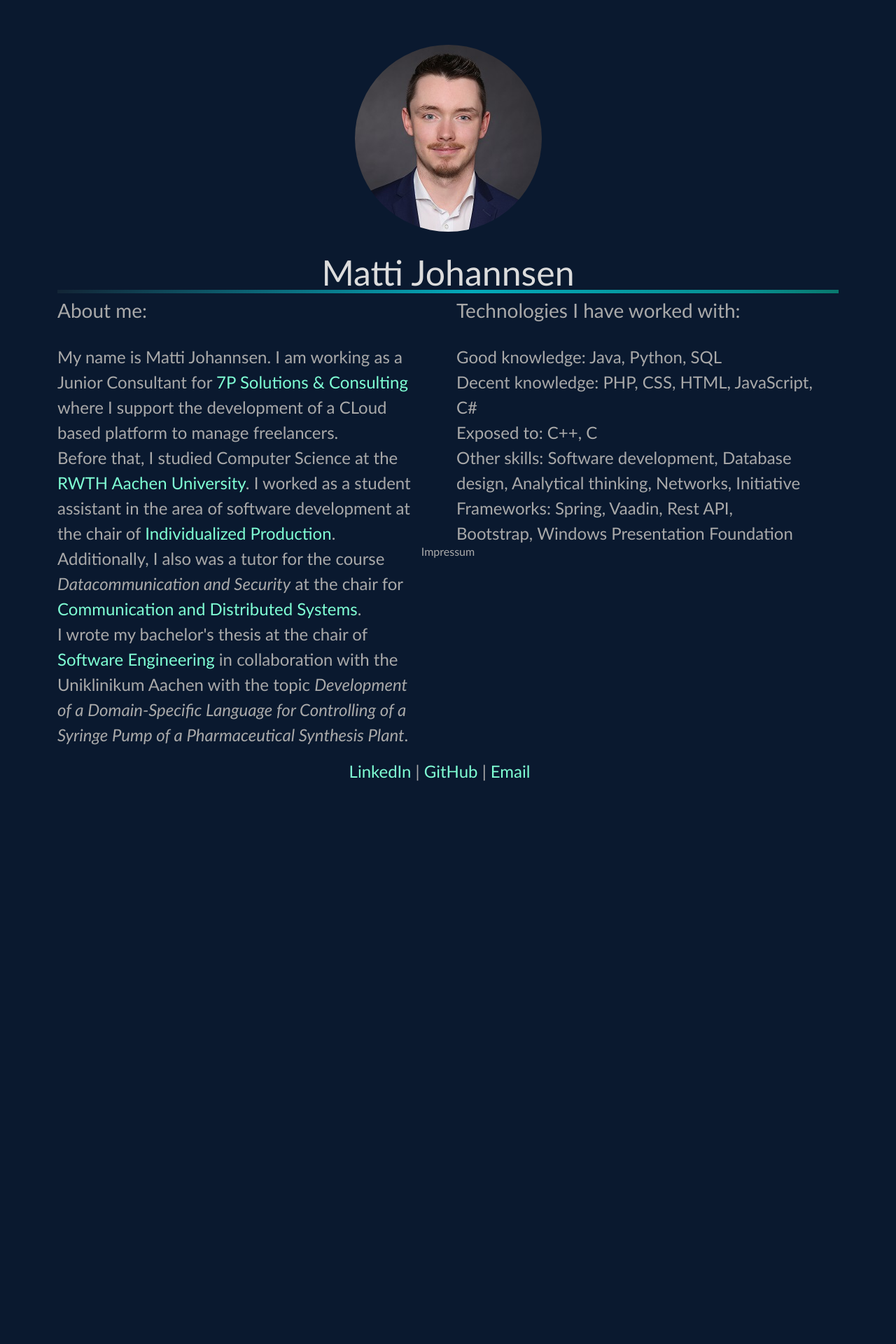
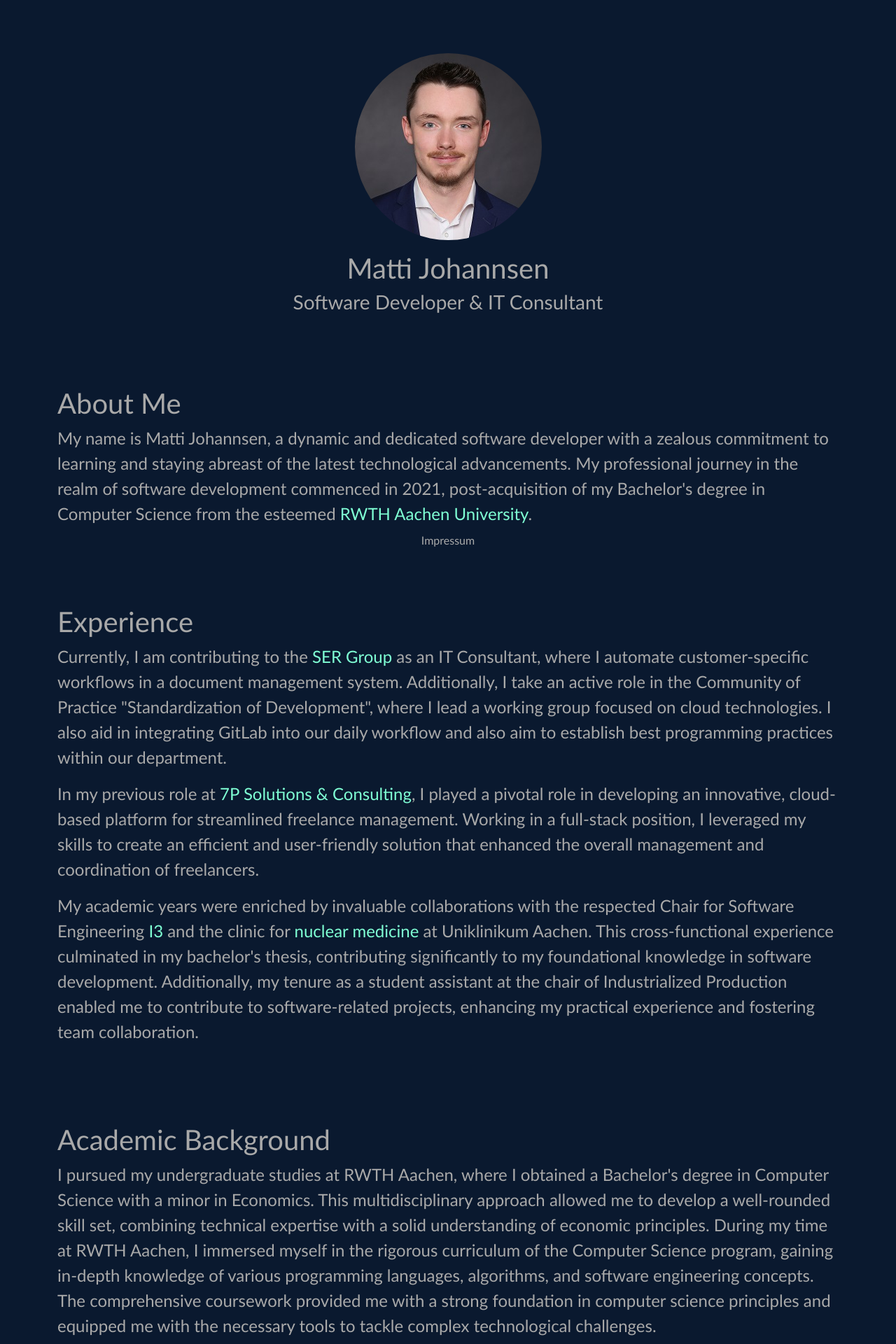
Before and after one commit to Makjster/personal-website, a PHP site: page / in a window 1280 px wide. Shown: the top 1920 px of the page at 70% size. Before the commit the page ends 1116 px from the top, so only its background shows below. Run offline with PHP 8.4, Linux system fonts and the light colour scheme.

Commit message:
Complete update
Updated website with current information and also changed the layout

```diff
--- a/css/main.css
+++ b/css/main.css
@@ -9,7 +9,7 @@ img {
     max-height:100%;
     -o-object-fit:scale-down;
     object-fit:scale-down;
-    margin-top: 5%;
+    margin-top: 2.5%;
     opacity: 1.0;
     transition: opacity .25s ease-in-out;
     -moz-transition: opacity .25s ease-in-out;
@@ -33,23 +33,6 @@ img:hover{
 .title{
     padding-top: 2.5%;
     text-align: center;
-    line-height:0.9em;
-}
-h1{
-    font-size: 50px;
-    color: gainsboro;
-    background: /* gradient can be an image */
-            linear-gradient(
-                    to left,
-                    rgba(9,121,110,1) 0%,
-                    rgba(7,143,145,1) 12%,
-                    rgba(4,169,186,1) 47%,
-                    rgba(19,37,54,1) 100%
-            )
-            left
-            bottom
-            no-repeat;
-    background-size:100% 5px ;/* if linear-gradient, we need to resize it */
 }
 
 h2{
--- a/index.html
+++ b/index.html
@@ -8,48 +8,95 @@
     <meta content="Matti Johannsen - Software Developer" name="description">
     <meta content="software, developer, web, engineer" name="keywords">
     <link rel="icon" href="images/favicon.png" sizes="16x16">
+
     <!-- Bootstrap CSS -->
     <link href="https://cdn.jsdelivr.net/npm/bootstrap@5.0.0-beta1/dist/css/bootstrap.min.css" rel="stylesheet" integrity="sha384-giJF6kkoqNQ00vy+HMDP7azOuL0xtbfIcaT9wjKHr8RbDVddVHyTfAAsrekwKmP1" crossorigin="anonymous">
     <link rel="stylesheet" href="css/main.css" type="text/css"/>
+
     <title>Matti Johannsen</title>
 </head>
-
 <body>
-<img src="images/matti_johannsen.jpg" class="img-fluid center" alt="Picture of Matti Johannsen">
 
 <div class="container content">
-    <div class="title">
+    <!-- Title Section -->
+    <div class="title text-center py-5">
+        <img src="images/matti_johannsen.jpg" class="rounded-circle mb-3" alt="Matti Johannsen">
         <h1>Matti Johannsen</h1>
+        <h3>Software Developer & IT Consultant</h3>
+    </div>
 
-</div>
-    <div class="row">
-        <div class="col-md">
-     <h3>About me:</h3><br>
+    <!-- About Me Section -->
+    <div class="row py-5">
+        <div class="col">
+            <h2>About Me</h2>
             <p>
-        My name is Matti Johannsen. I am working as a Junior Consultant for <a href="https://7p-solutions-consulting.com/en/" target="_blank">7P Solutions & Consulting</a> where I support the development of a CLoud based platform to manage freelancers.<br>
-        Before that, I studied Computer Science at the <a href="https://www.rwth-aachen.de/go/id/a/?lidx=1" target="_blank">RWTH Aachen University</a>. I worked as a student assistant in the area of software development at the chair of <a href="https://www.ip.rwth-aachen.de/" target="_blank">Individualized Production</a>.<br>
-		Additionally, I also was a tutor for the course <i>Datacommunication and Security</i> at the chair for <a href="https://www.comsys.rwth-aachen.de/home" target="_blank"> Communication and Distributed Systems</a>. <br>
-        I wrote my bachelor's thesis at the chair of <a href="https://www.se-rwth.de/" target="_blank">Software Engineering</a> in collaboration with the Uniklinikum Aachen with the topic <i>Development of a Domain-Specific Language for Controlling
-		of a Syringe Pump of a Pharmaceutical Synthesis Plant</i>.
+               My name is Matti Johannsen, a dynamic and dedicated software developer with a zealous commitment to learning and staying abreast of the latest technological advancements. My professional journey in the realm of software development commenced in 2021, post-acquisition of my Bachelor's degree in Computer Science from the esteemed <a href="https://www.rwth-aachen.de/go/id/a/?lidx=1" target="_blank">RWTH Aachen University</a>.
             </p>
         </div>
-    <div class="col-md px-md-5">
-        <h3>Technologies I have worked with:</h3><br>
+    </div>
+
+    <!-- Experience Section -->
+    <div class="row py-5">
+        <div class="col">
+            <h2>Experience</h2>
             <p>
-            Good knowledge: Java, Python, SQL <br>
-            Decent knowledge: PHP, CSS, HTML, JavaScript, C#<br>
-            Exposed to: C++, C <br>
-            Other skills: Software development, Database design, Analytical thinking, Networks, Initiative<br>
+            Currently, I am contributing to the <a href="https://www.sergroup.com/en/" target="_blank">SER Group</a> as an IT Consultant, where I automate customer-specific workflows in a document management system.
+            Additionally, I take an active role in the Community of Practice "Standardization of Development", where I lead a working group focused on cloud technologies. I also aid in integrating GitLab into our daily workflow and also aim to establish best programming practices within our department.
+            </p>
+            <p>
+            In my previous role at <a href="https://7p-solutions-consulting.com/en/" target="_blank">7P Solutions & Consulting</a>, I played a pivotal role in developing an innovative, cloud-based platform for streamlined freelance management. Working in a full-stack position, I leveraged my skills to create an efficient and user-friendly solution that enhanced the overall management and coordination of freelancers.
+            </p>
+            <p>
+            My academic years were enriched by invaluable collaborations with the respected Chair for Software Engineering <a href="https://www.se-rwth.de/" target="_blank">I3</a> and the clinic for <a href="https://www.ukaachen.de/en/clinics-institutes/klinik-fuer-nuklearmedizin/" target="_blank">nuclear medicine</a> at Uniklinikum Aachen. This cross-functional experience culminated in my bachelor's thesis, contributing significantly to my foundational knowledge in software development. Additionally, my tenure as a student assistant at the chair of Industrialized Production enabled me to contribute to software-related projects, enhancing my practical experience and fostering team collaboration.
+            </p>
+        </div>
+    </div>
+
+    <!-- Academic Background Section -->
+    <div class="row py-5">
+        <div class="col">
+            <h2>Academic Background</h2>
+            <p>
+                I pursued my undergraduate studies at RWTH Aachen, where I obtained a Bachelor's degree in Computer Science with a minor in Economics. This multidisciplinary approach allowed me to develop a well-rounded skill set, combining technical expertise with a solid understanding of economic principles.
+                During my time at RWTH Aachen, I immersed myself in the rigorous curriculum of the Computer Science program, gaining in-depth knowledge of various programming languages, algorithms, and software engineering concepts. The comprehensive coursework provided me with a strong foundation in computer science principles and equipped me with the necessary tools to tackle complex technological challenges.
+            </p>
+            <p>
+                In addition to my coursework, I had the privilege of serving as a tutor for the course <i>Datacommunication and Security</i> at the chair for <a href="https://www.comsys.rwth-aachen.de/home" target="_blank">Communication and Distributed Systems</a>. This role involved assisting students with understanding complex concepts, facilitating discussions, and providing guidance on practical assignments. It was a rewarding experience that honed my communication and leadership skills while deepening my knowledge of data communication and security protocols.
+            </p>
+            <p>
+                I wrote my bachelor's thesis at the chair of Software Engineering in collaboration with the Uniklinikum Aachen with the topic <i>Development of a Domain-Specific Language for Controlling
+                a Syringe Pump of a Pharmaceutical Synthesis Plant</i>.
+            </p>
+        </div>
+    </div>
+
+    <!-- Skills Section -->
+    <div class="row py-5">
+        <div class="col">
+            <h2>Skills</h2>
+            <p>
+            Good knowledge: Java, Python, MYSQL <br>
+            Decent knowledge: CSS, HTML, JavaScript, C#<br>
+            Other skills: GIT, CI/CD, Software development, Database design, Analytical thinking, Networks<br>
             Frameworks: Spring, Vaadin, Rest API, Bootstrap, Windows Presentation Foundation
             </p>
         </div>
-    <div class="row">
+    </div>
+
+    <!-- Contact Section -->
+    <div class="row py-5 text-center">
+        <div class="col">
+            <h2>Contact</h2>
             <p style="text-align: center">
-             <a href="https://www.linkedin.com/in/matti-johannsen-9950871b3/" target="_blank">LinkedIn</a> | <a href="https://github.com/Makjster" target="_blank">GitHub</a> | <a href="mailto:Matti.Johannsen@gmx.de">Email</a>
+                <a href="https://www.linkedin.com/in/matti-johannsen-9950871b3/" target="_blank">LinkedIn</a> |
+                <a href="https://github.com/Makjster" target="_blank">GitHub</a> |
+                <a href="mailto:Matti.Johannsen@gmx.de">Email</a>
             </p>
         </div>
     </div>
 </div>
-<div class="footer"><a href="impressum.html">Impressum</div>
+
+<div class="footer text-center py-3"><a href="impressum.html">Impressum</a></div>
+
 </body>
 </html>
```
Lines whose indentation alone changed are shown as unchanged.
